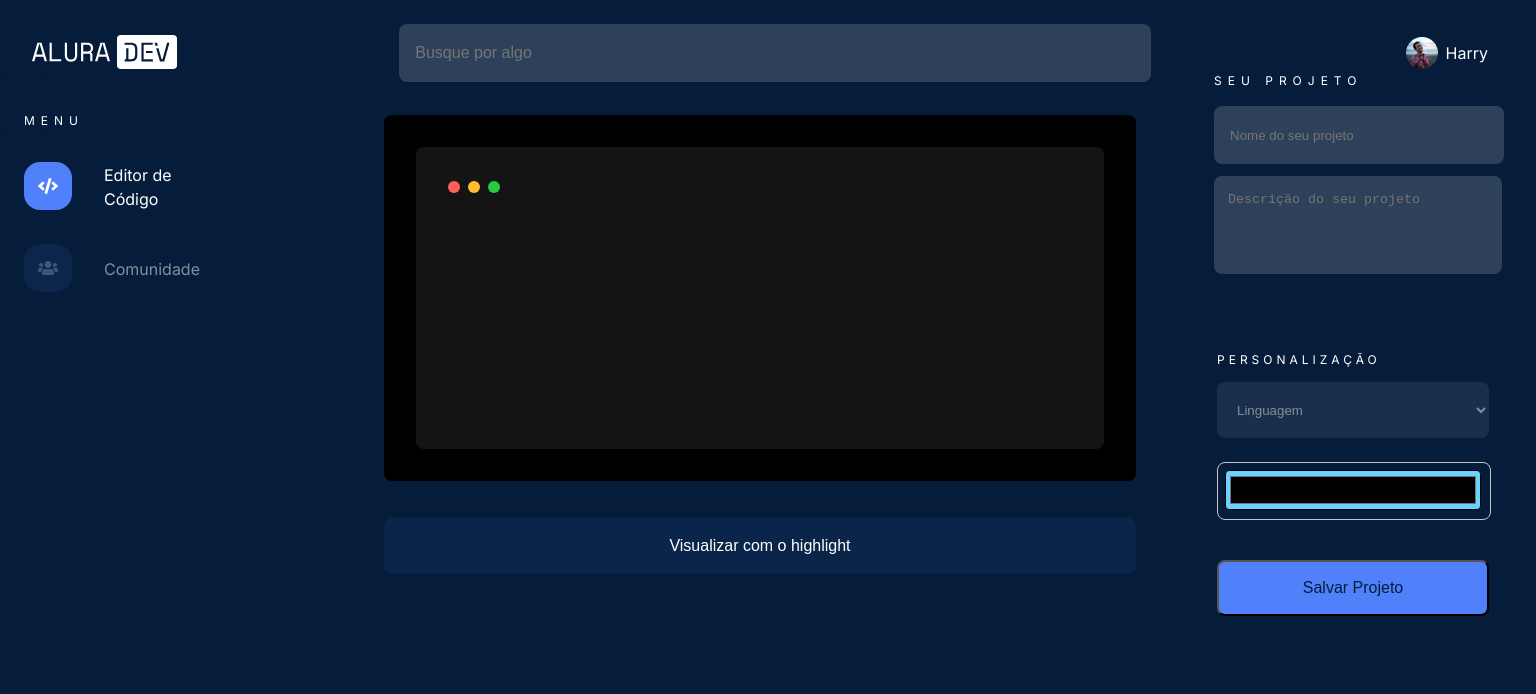
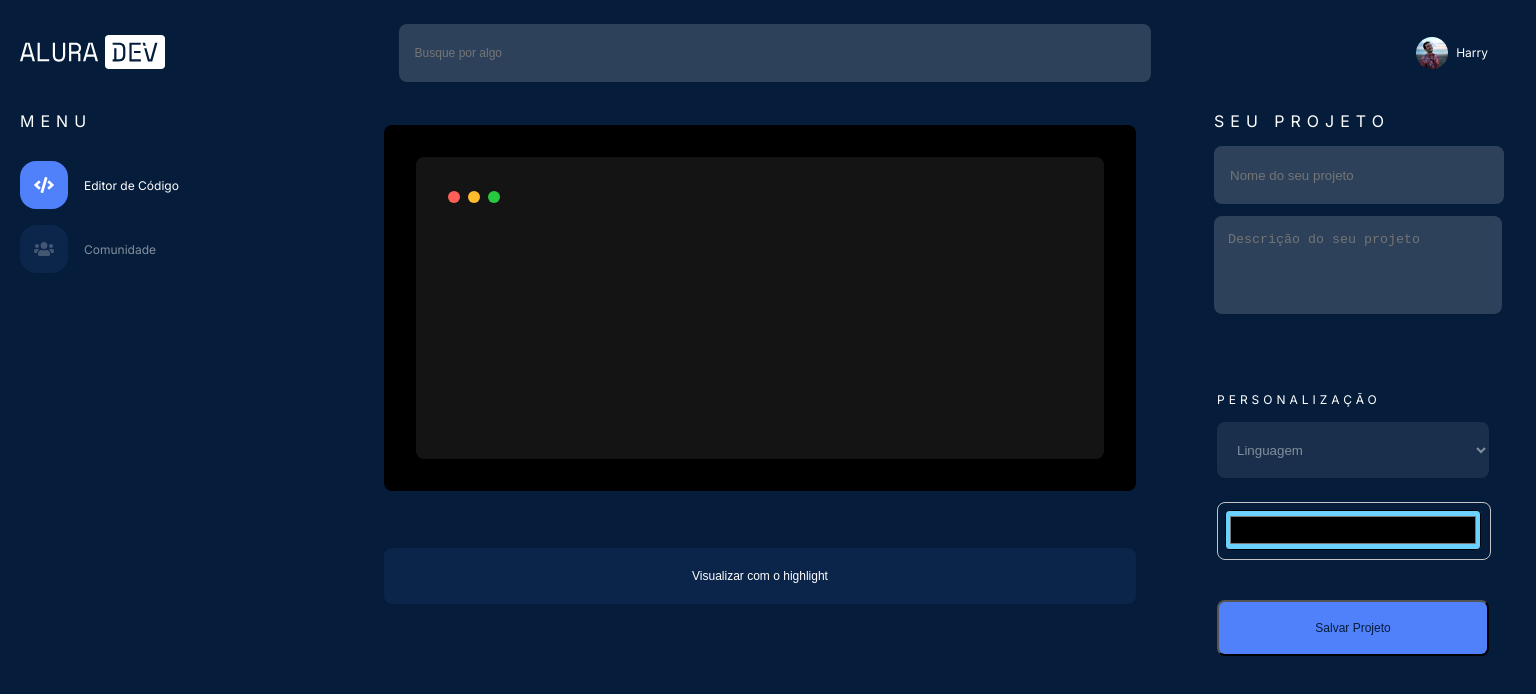
Before and after one commit to wendreslucas/Front-End-Challenge, a plain HTML site: page index.html in a window 1536 px wide. Drawn offline with nearby package versions, Linux system fonts and the light colour scheme.

Commit message:
ajuste código repetido

```diff
--- a/assets/css/base/_variaveis.css
+++ b/assets/css/base/_variaveis.css
@@ -4,7 +4,7 @@
 
     --fonte-corpo: 'Inter', sans-serif;
     --fonte-codigo: 'Roboto', sans-serif;
-    --tamanho-subtitulo: 12px;
-    --tamanho-padrao: 16px;
+    --tamanho-subtitulo: 16px;
+    --tamanho-padrao: 12px;
     --tamanho-titulo: 21px;
 }
--- a/assets/css/cabecalho.css
+++ b/assets/css/cabecalho.css
@@ -2,7 +2,7 @@
     display: flex;
     align-items: center;
     justify-content: space-between;
-    padding: 8px 8px 0 8px;
+    padding: 8px 8px 0 0;
 }
 
 .cabecalho__logo {
@@ -75,7 +75,6 @@
         display: flex;
         align-items: center;
         justify-content: space-around;
-
     }
 
     .cabecalho__logo {
@@ -136,7 +135,7 @@
     .container {
         display: flex;
         justify-content: space-between;
-        padding-left:32px;
+        padding-left:20px;
     }
 
     .cabecalho__pesquisa {
--- a/assets/css/conteudo_principal.css
+++ b/assets/css/conteudo_principal.css
@@ -122,19 +122,9 @@
 }
 
 @media screen and (min-width: 1440px){
-    /* .principal{
-        /* display: flex;
-        flex-direction: row;
+       .cartao{
         display: grid;
         grid-template-columns: 25% 25% 25% 25%;
-        grid-template-rows: 50% 50%;
-    /* } */
-
-    .cartao{
-        display: grid;
-        grid-template-columns: 25% 25% 25% 25%;
-
-
     }
 
     .cartao__conteudo {
--- a/assets/css/menu.css
+++ b/assets/css/menu.css
@@ -69,19 +69,17 @@
 
 @media screen and (min-width:1440px){
     .menu {
-        display: flex;
+        /* display: flex;
         flex-direction: column;
-        align-items: flex-start;
+        align-items: flex-start;    */
         left: 0;
         width:0;
         height: 0;
-        border-radius: 8px;
+        /* border-radius: 8px; */
         background-color: #051D3B;
-        padding: 40px 24px 24px 24px;
-        font-size: var(--tamanho-padrao);
+        padding: 40px 24px 24px 20px;
+        /* font-size: var(--tamanho-padrao); */
     }
-
-
 
     .menu__heading {
         font-size: var(--tamanho-subtitulo);
@@ -92,16 +90,16 @@
     }
 
     .menu__item {
-        display: flex;
+        /* display: flex;
         align-items: center;
-        padding-bottom: 16px;
+        padding-bottom: 16px; */
         cursor: pointer;
         font-weight: 400;
-
+        width: 189px;
+        height: 48px;
     }
 
-    .menu__item-titulo {
-        padding-left: 16px;
+    .menu__item__editor {
         font-size: var(--tamanho-padrao);
         line-height: 24px;
     }
--- a/assets/css/projeto__info.css
+++ b/assets/css/projeto__info.css
@@ -326,6 +326,7 @@
         align-items: flex-end;
         justify-content:center;
         margin-right: 32px;
+        padding-top: 40px;
     }
 
 
--- a/index.html
+++ b/index.html
@@ -47,7 +47,7 @@
                     <a href="index.html">
                         <img src="assets/img/icon_code.svg" alt="Link Editor de Código" class="menu__img">
                     </a>
-                    <h4 class="menu__item-titulo">Editor de Código</h4>
+                    <h4 class="menu__item__editor">Editor de Código</h4>
                 </li>
                 <li class="menu__item">
                     <a href="code.html">
@@ -96,7 +96,6 @@
         </section>
 
 
-    <!-- </main>  -->
     <script src="index.js"></script>
     <script src="code.js"></script>
     <script src="https://cdnjs.cloudflare.com/ajax/libs/highlight.js/11.3.1/highlight.min.js"></script>
```
